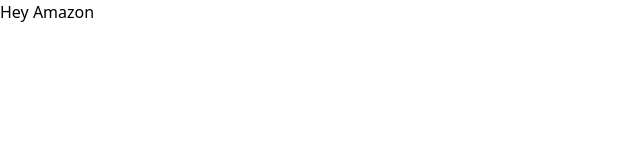
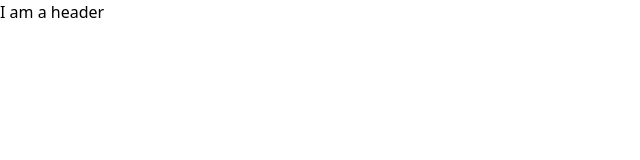
Before and after one commit to Abbe91/Amazon, a Next.js app: page / in a window 1280 px wide. Shown: the top 160 px of the page, without its empty margins (0-640 px from the left). Built offline with nearby package versions, Linux system fonts and the light colour scheme.

Commit message:
Create header and components

```diff
--- a/src/components/Header.js
+++ b/src/components/Header.js
@@ -0,0 +1,11 @@
+import React from 'react'
+
+function Header() {
+  return (
+    <header>
+      <h1> I am a header</h1>
+    </header>
+  )
+}
+
+export default Header
--- a/src/pages/index.js
+++ b/src/pages/index.js
@@ -1,4 +1,5 @@
 import Head from 'next/head'
+import Header from '../components/Header'
 
 export default function Home() {
   return (
@@ -6,8 +7,7 @@
       <Head>
         <title>Amazon 2.0</title>
       </Head>
-      <h1> Hey Amazon</h1>
-      {/*header*/}
+      <Header />
     </div>
   )
 }
```
